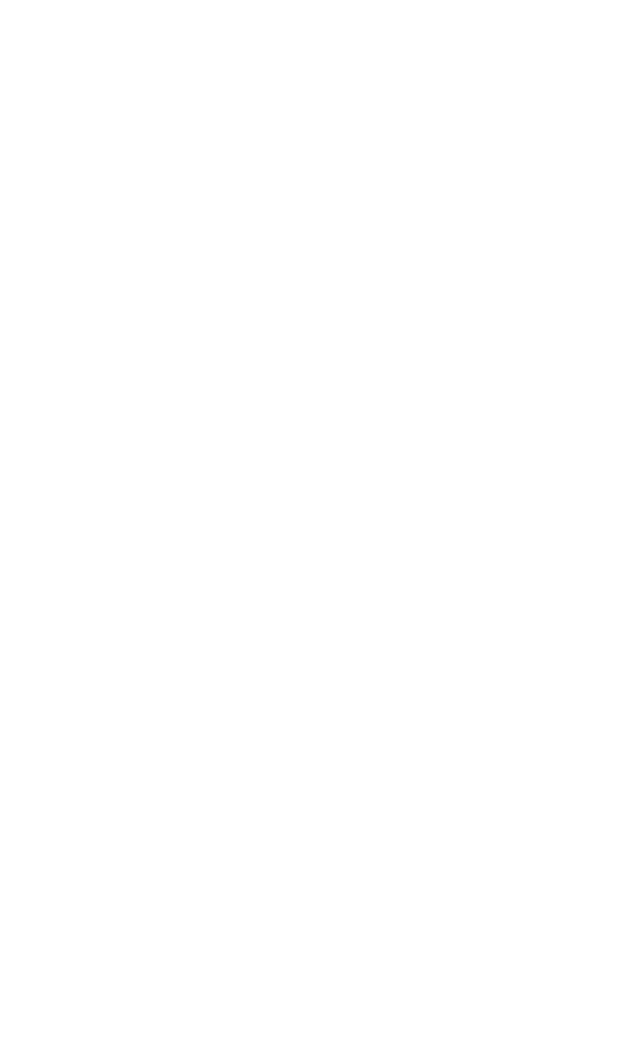
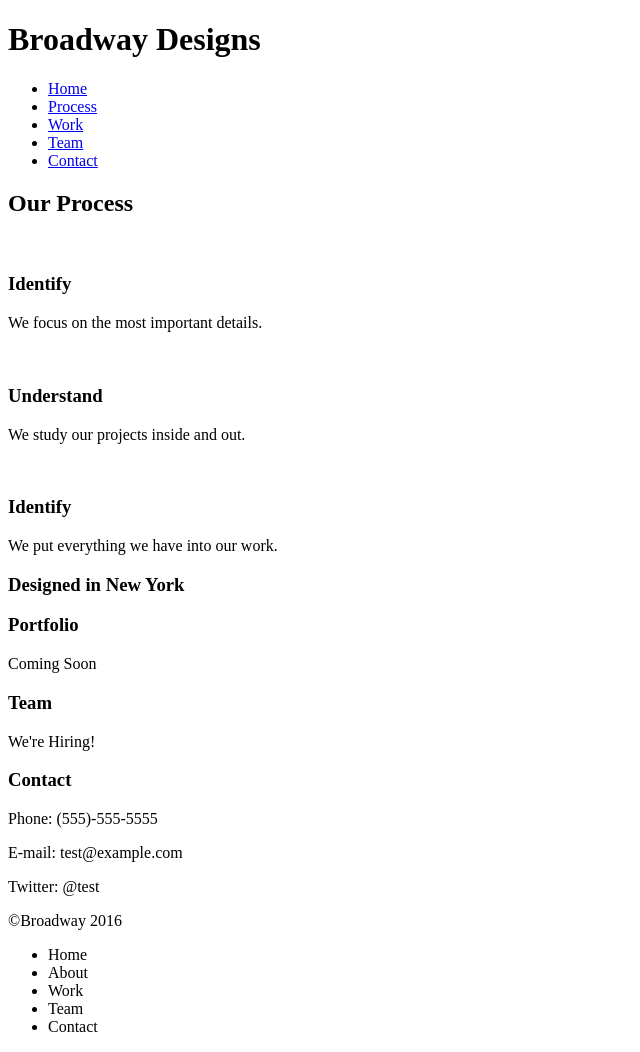
Before and after one commit to ImHiela/broadway_design, a plain HTML site: page index.html in a window 1280 px wide. Shown: the whole page, without its empty margins (0-640 px from the left). Before the commit the page ends 800 px from the top, so only its background shows below. Drawn offline with Linux system fonts and the light colour scheme.

Commit message:
Add HTML Skeleton

```diff
--- a/index.html
+++ b/index.html
@@ -5,7 +5,76 @@
     <title>Broadway Designs</title>
     <link rel="stylesheet" href="./resources/css/main.css">
   </head>
+
   <body>
+    <div id="header">
+      <h1>Broadway Designs</h1>
+      <nav>
+        <ul>
+          <li><a href="#">Home</a></li>
+          <li><a href="#">Process</a></li>
+          <li><a href="#">Work</a></li>
+          <li><a href="#">Team</a></li>
+          <li><a href="#">Contact</a></li>
+        </ul>
+      </nav>
+    </div>
 
+    <div id="process">
+      <h2>Our Process</h2>
+
+      <div id="identify">
+        <img src="" alt="">
+        <h3>Identify</h3>
+        <p>We focus on the most important details.</p>
+      </div>
+
+      <div id="understand">
+        <img src="" alt="">
+        <h3>Understand</h3>
+        <p>We study our projects inside and out.</p>
+      </div>
+
+      <div id="execute">
+        <img src="" alt="">
+        <h3>Identify</h3>
+        <p>We put everything we have into our work.</p>
+      </div>
+    </div>
+
+
+    <div id="about">
+      <h3>Designed in New York</h3>
+
+      <div id="portfolio">
+        <h3>Portfolio</h3>
+        <p>Coming Soon</p>
+      </div>
+
+      <div id="team">
+        <h3>Team</h3>
+        <p>We're Hiring!</p>
+      </div>
+
+      <div id="contact">
+        <h3>Contact</h3>
+        <p>Phone: (555)-555-5555</p>
+        <p>E-mail: test@example.com</p>
+        <p>Twitter: @test</p>
+      </div>
+    </div>
+
+
+
+    <div id="bottom">
+      <p>©Broadway 2016</p>
+      <ul>
+        <li><a href="#"></a>Home</li>
+        <li><a href="#"></a>About</li>
+        <li><a href="#"></a>Work</li>
+        <li><a href="#"></a>Team</li>
+        <li><a href="#"></a>Contact</li>
+      </ul>
+    </div>
   </body>
 </html>
```
Also changed, not shown: resources/images/building.png (added), resources/images/execute.svg (added), resources/images/identify.svg (added), resources/images/understand.svg (added).
